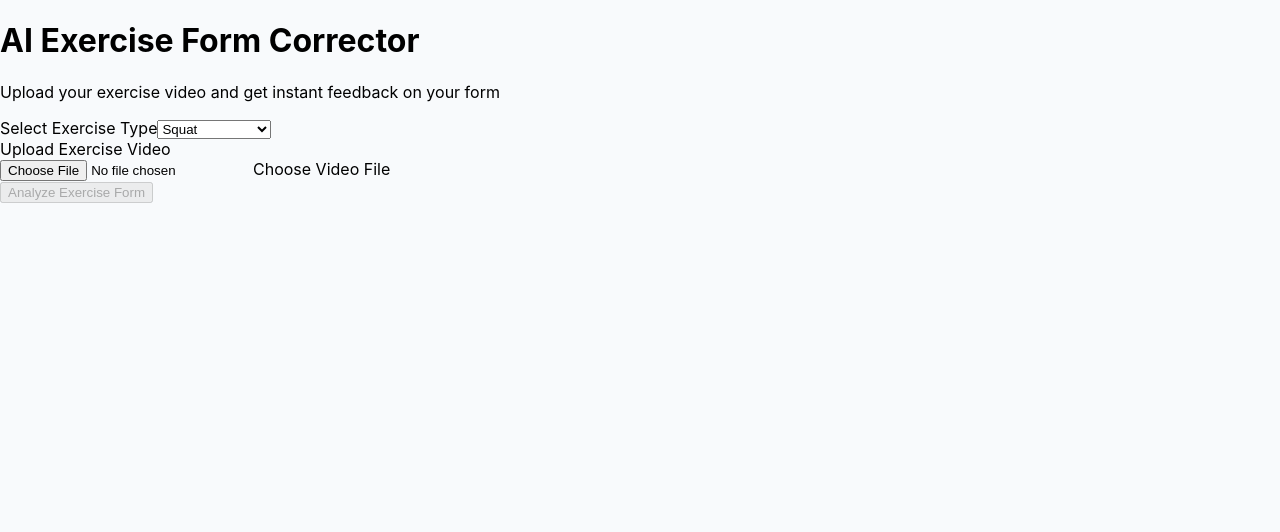
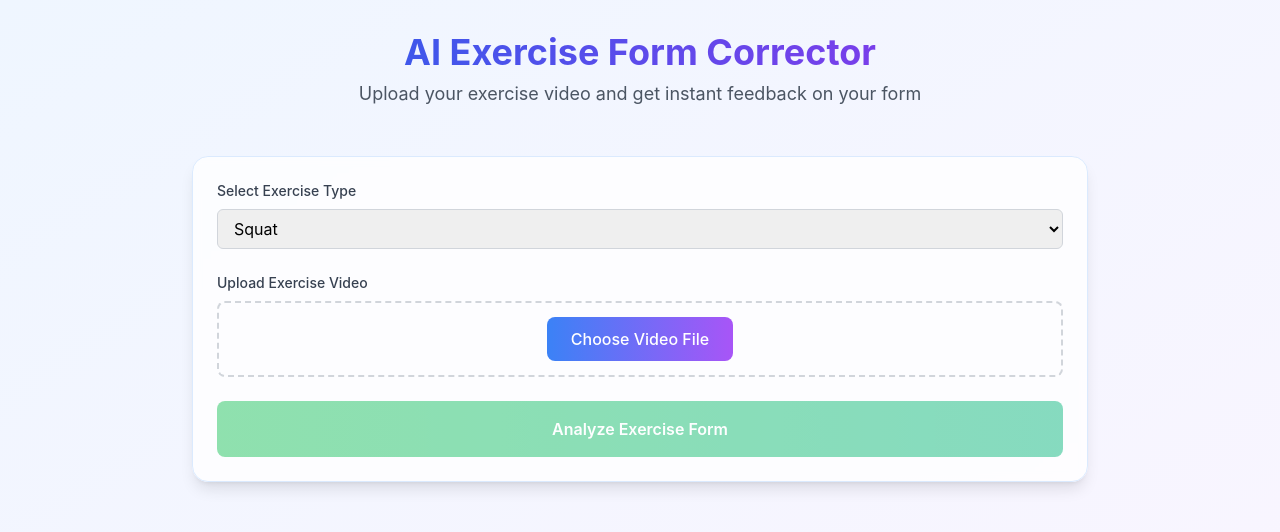
Before and after one commit to Grvin388/MAIS-Hacks, a React (Vite) app in the folder exercise-app/: page / in a window 1280 px wide. Shown: the top 532 px of the page. Built offline with nearby package versions, Linux system fonts and the light colour scheme.

Commit message:
updating UI

```diff
--- a/exercise-app/package.json
+++ b/exercise-app/package.json
@@ -14,6 +14,9 @@
   },
   "devDependencies": {
     "vite": "^5.0.0",
-    "@vitejs/plugin-react": "^4.0.0"
+    "@vitejs/plugin-react": "^4.0.0",
+    "tailwindcss": "^3.4.0",
+    "postcss": "^8.4.0",
+    "autoprefixer": "^10.4.0"
   }
 }
--- /dev/null
+++ b/exercise-app/postcss.config.cjs
@@ -0,0 +1,6 @@
+module.exports = {
+  plugins: {
+    tailwindcss: {},
+    autoprefixer: {},
+  },
+};
--- a/exercise-app/src/App.jsx
+++ b/exercise-app/src/App.jsx
@@ -1,9 +1,10 @@
 import ExerciseFormCorrector from "./components/ExerciseFormCorrector";
+import ErrorBoundary from "./components/ErrorBoundary";
 
 export default function App() {
   return (
-    <div>
+    <ErrorBoundary>
       <ExerciseFormCorrector />
-    </div>
+    </ErrorBoundary>
   );
 }
--- /dev/null
+++ b/exercise-app/src/components/ErrorBoundary.jsx
@@ -0,0 +1,27 @@
+import React from 'react';
+
+class ErrorBoundary extends React.Component {
+  constructor(props) {
+    super(props);
+    this.state = { hasError: false, error: null };
+  }
+
+  static getDerivedStateFromError(error) {
+    return { hasError: true, error };
+  }
+
+  render() {
+    if (this.state.hasError) {
+      return (
+        <div className="p-4 bg-red-50 border border-red-200 rounded-lg">
+          <h2 className="text-red-800 font-semibold mb-2">Something went wrong</h2>
+          <p className="text-red-600">{this.state.error?.message}</p>
+        </div>
+      );
+    }
+
+    return this.props.children;
+  }
+}
+
+export default ErrorBoundary;
--- a/exercise-app/src/components/ExerciseFormCorrector.jsx
+++ b/exercise-app/src/components/ExerciseFormCorrector.jsx
@@ -86,18 +86,18 @@ const ExerciseFormCorrector = () => {
   };
 
   return (
-    <div className="min-h-screen bg-gray-50 py-8 px-4 sm:px-6 lg:px-8">
+    <div className="min-h-screen bg-gradient-to-br from-blue-50 to-purple-50 py-8 px-4 sm:px-6 lg:px-8 transition-all duration-500">
       <div className="max-w-4xl mx-auto">
-        <div className="text-center mb-12">
-          <h1 className="text-3xl font-bold text-gray-900 mb-2">
+        <div className="text-center mb-12 transform hover:scale-105 transition-transform duration-300">
+          <h1 className="text-4xl font-bold bg-gradient-to-r from-blue-600 to-purple-600 bg-clip-text text-transparent mb-2 animate-fade-in">
             AI Exercise Form Corrector
           </h1>
-          <p className="text-lg text-gray-600">
+          <p className="text-lg text-gray-600 hover:text-blue-600 transition-colors duration-300">
             Upload your exercise video and get instant feedback on your form
           </p>
         </div>
 
-        <div className="bg-white rounded-lg shadow-md p-6 mb-8">
+        <div className="bg-white/80 backdrop-blur-sm rounded-xl shadow-lg p-6 mb-8 hover:shadow-xl transition-all duration-300 border border-blue-100">
           {/* Exercise Selection */}
           <div className="mb-6">
             <label className="block text-sm font-medium text-gray-700 mb-2">
@@ -131,7 +131,7 @@ const ExerciseFormCorrector = () => {
               />
               <label
                 htmlFor="video-upload"
-                className="cursor-pointer bg-blue-600 text-white px-4 py-2 rounded-md hover:bg-blue-700 transition duration-200"
+                className="cursor-pointer bg-gradient-to-r from-blue-500 to-purple-500 text-white px-6 py-3 rounded-lg hover:shadow-lg hover:-translate-y-0.5 active:translate-y-0 transition-all duration-200 font-medium"
               >
                 Choose Video File
               </label>
@@ -163,9 +163,17 @@ const ExerciseFormCorrector = () => {
           <button
             onClick={analyzeForm}
             disabled={!videoFile || loading}
-            className="w-full bg-green-600 text-white py-3 px-4 rounded-md hover:bg-green-700 disabled:bg-gray-400 disabled:cursor-not-allowed transition duration-200 font-semibold"
+            className="w-full bg-gradient-to-r from-green-500 to-emerald-500 text-white py-4 px-6 rounded-lg hover:shadow-lg hover:-translate-y-0.5 active:translate-y-0 disabled:opacity-50 disabled:cursor-not-allowed disabled:hover:translate-y-0 transition-all duration-200 font-semibold"
           >
-            {loading ? "Analyzing..." : "Analyze Exercise Form"}
+            {loading ? (
+              <span className="flex items-center justify-center">
+                <svg className="animate-spin -ml-1 mr-3 h-5 w-5 text-white" xmlns="http://www.w3.org/2000/svg" fill="none" viewBox="0 0 24 24">
+                  <circle className="opacity-25" cx="12" cy="12" r="10" stroke="currentColor" strokeWidth="4"></circle>
+                  <path className="opacity-75" fill="currentColor" d="M4 12a8 8 0 018-8V0C5.373 0 0 5.373 0 12h4zm2 5.291A7.962 7.962 0 014 12H0c0 3.042 1.135 5.824 3 7.938l3-2.647z"></path>
+                </svg>
+                Analyzing...
+              </span>
+            ) : "Analyze Exercise Form"}
           </button>
 
           {/* Upload Progress */}
@@ -186,7 +194,7 @@ const ExerciseFormCorrector = () => {
 
         {/* Analysis Results */}
         {analysis && (
-          <div className="bg-white rounded-lg shadow-md p-6 space-y-6">
+          <div className="bg-blue-100 rounded-lg shadow-md p-6 space-y-6">
             {/* Overall Score */}
             <div className="text-center border-b pb-6">
               <h2 className="text-2xl font-bold text-gray-900 mb-2">
@@ -234,7 +242,7 @@ const ExerciseFormCorrector = () => {
                       <div
                         key={index}
                         className={`border-l-4 p-4 rounded ${getSeverityColor(
-                          correrection.severity
+                          correction.severity
                         )}`}
                       >
                         <div className="flex justify-between items-start mb-1">
--- a/exercise-app/src/index.css
+++ b/exercise-app/src/index.css
@@ -1,12 +1,20 @@
-/* Basic styles. If you use Tailwind, replace this with the Tailwind directives. */
+@tailwind base;
+@tailwind components;
+@tailwind utilities;
+
+/* Custom styles */
 html,
 body,
 #root {
   height: 100%;
   margin: 0;
 }
+
+:root {
+  --font-sans: Inter, system-ui, -apple-system, "Segoe UI", Roboto, "Helvetica Neue", Arial;
+}
+
 body {
-  font-family: Inter, system-ui, -apple-system, "Segoe UI", Roboto,
-    "Helvetica Neue", Arial;
+  font-family: var(--font-sans);
   background: #f8fafc;
 }
--- /dev/null
+++ b/exercise-app/tailwind.config.cjs
@@ -0,0 +1,70 @@
+module.exports = {
+  content: [
+    "./index.html",
+    "./src/**/*.{js,jsx,ts,tsx}"
+  ],
+  theme: {
+    extend: {
+      keyframes: {
+        'fade-in': {
+          '0%': { opacity: '0', transform: 'translateY(-10px)' },
+          '100%': { opacity: '1', transform: 'translateY(0)' },
+        },
+        'pulse-subtle': {
+          '0%, 100%': { opacity: '1' },
+          '50%': { opacity: '0.8' },
+        }
+      },
+      animation: {
+        'fade-in': 'fade-in 0.6s ease-out',
+        'pulse-subtle': 'pulse-subtle 2s ease-in-out infinite',
+      },
+      colors: {
+        primary: {
+          50: '#f0fdf4',
+          100: '#dcfce7',
+          200: '#bbf7d0',
+          300: '#86efac',
+          400: '#4ade80',
+          500: '#22c55e',  // Main primary color
+          600: '#16a34a',
+          700: '#15803d',
+          800: '#166534',
+          900: '#14532d',
+        },
+        secondary: {
+          50: '#f0f9ff',
+          100: '#e0f2fe',
+          200: '#bae6fd',
+          300: '#7dd3fc',
+          400: '#38bdf8',
+          500: '#0ea5e9',  // Main secondary color
+          600: '#0284c7',
+          700: '#0369a1',
+          800: '#075985',
+          900: '#0c4a6e',
+        },
+      },
+      spacing: {
+        '72': '18rem',
+        '84': '21rem',
+        '96': '24rem',
+        '128': '32rem',
+      },
+      fontFamily: {
+        sans: ['Inter', 'system-ui', '-apple-system', 'Segoe UI', 'Roboto', 'Arial', 'sans-serif'],
+        display: ['Poppins', 'Inter', 'system-ui', '-apple-system', 'Roboto', 'sans-serif'],
+      },
+      borderRadius: {
+        'xl': '1rem',
+        '2xl': '1.5rem',
+        '3xl': '2rem',
+      },
+      boxShadow: {
+        'soft': '0 2px 15px -3px rgba(0, 0, 0, 0.07), 0 10px 20px -2px rgba(0, 0, 0, 0.04)',
+        'strong': '0 10px 25px -3px rgba(0, 0, 0, 0.1), 0 4px 6px -2px rgba(0, 0, 0, 0.05)',
+      },
+    },
+  },
+  plugins: [],
+};
```
Also changed, not shown: 1 other file (tests, documents, lock files or other folders).
